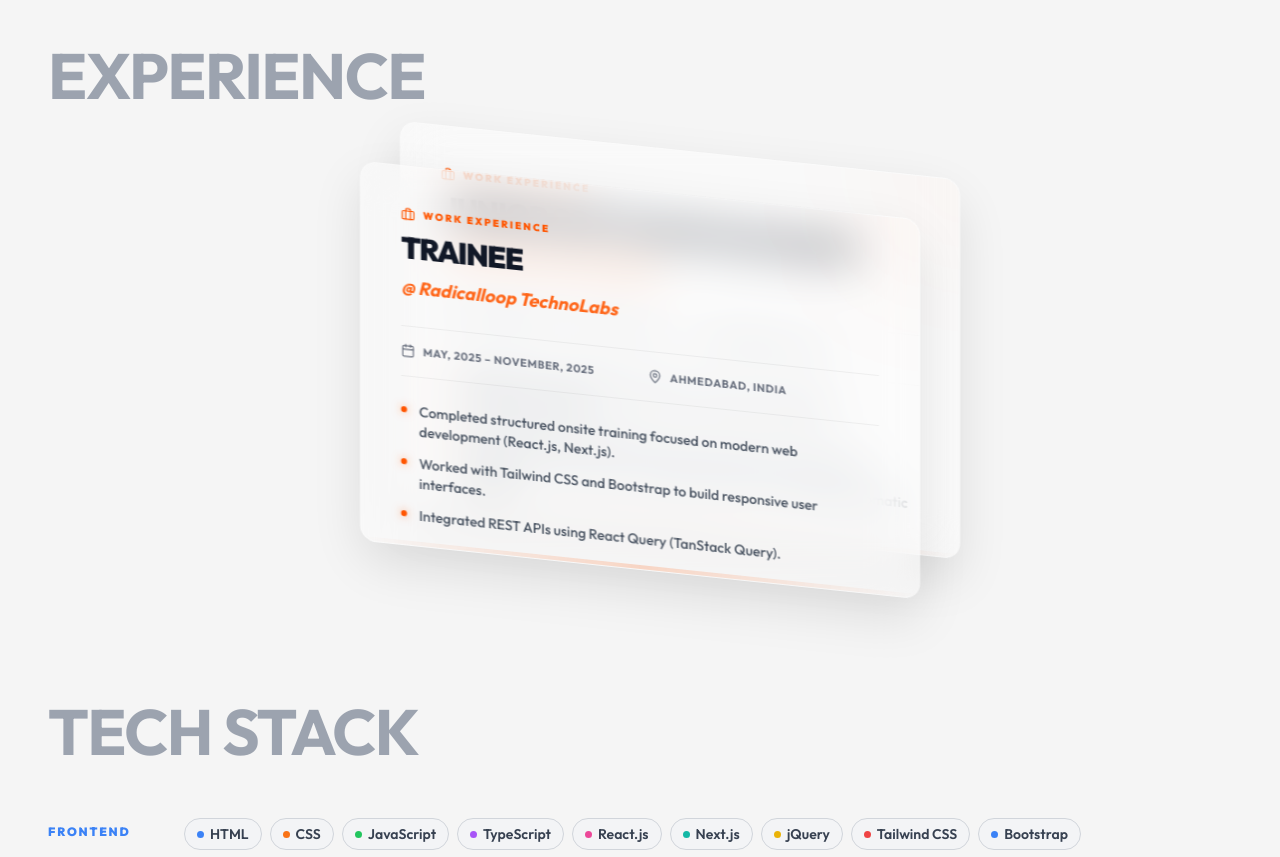
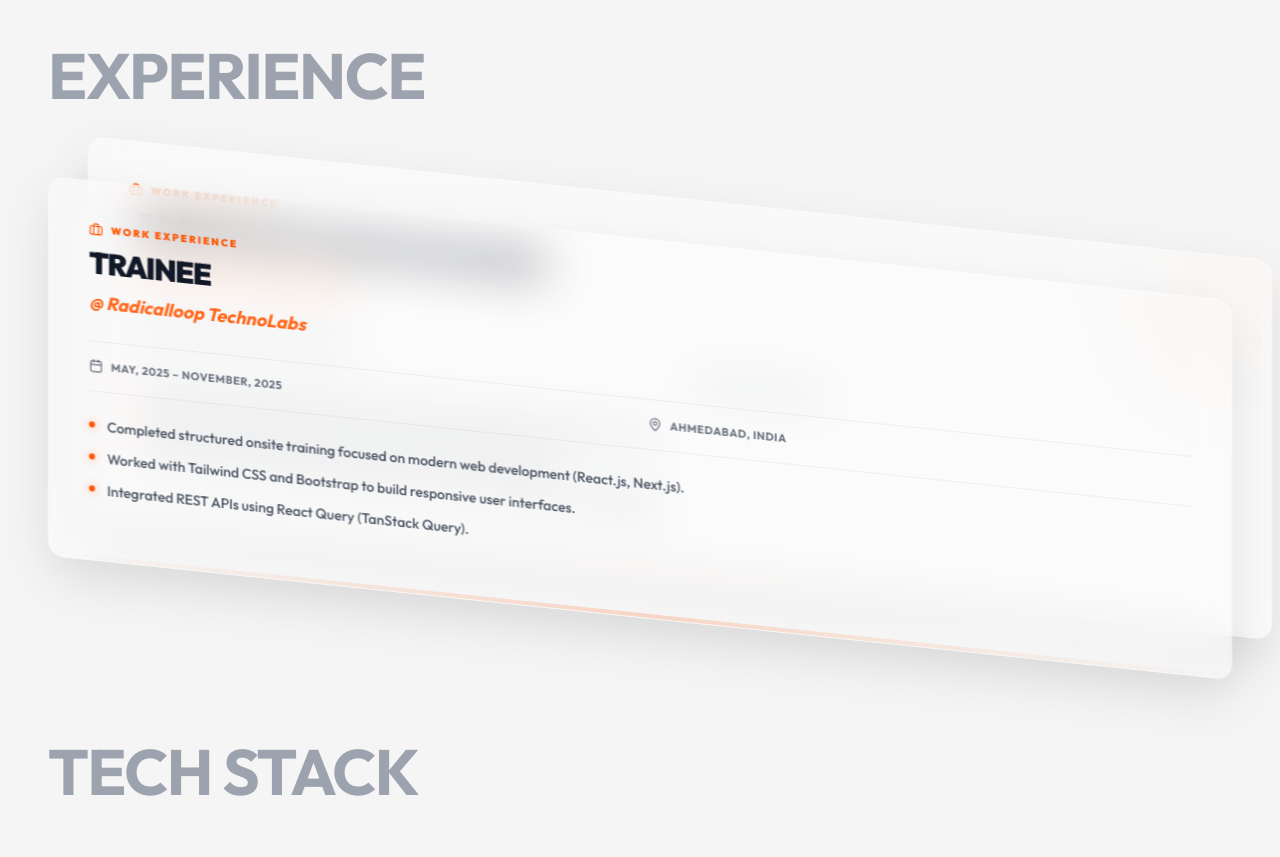
Before and after one commit to JaydeepSP/Portfolio, a React (Vite) app: page / in a window 1280 px wide. Shown: the part 1460-2317 px from the top of the page. Built offline with nearby package versions, Linux system fonts and the light colour scheme.

Commit message:
fixed layout issue

```diff
--- a/src/components/tabs/Experience.tsx
+++ b/src/components/tabs/Experience.tsx
@@ -9,15 +9,15 @@
       initial={{ opacity: 0 }}
       whileInView={{ opacity: 1 }}
       viewport={{ once: true }}
-      className="relative w-full flex justify-center py-12 px-4"
+      className="relative w-full flex justify-center py-4 md:py-10 lg:pt-24"
     >
       <CardSwap
-        width={560} // Fixed width on desktop for better design control
+        width={"100%"}
         height={380}
         cardDistance={40}
         verticalDistance={40}
         delay={4500}
-        pauseOnHover={true}
+        pauseOnHover={false}
       >
         {experiences.map((exp, index) => (
           <Card key={index} customClass="p-6 md:p-10 flex flex-col gap-6 !border-white/20 shadow-2xl overflow-hidden">
```
